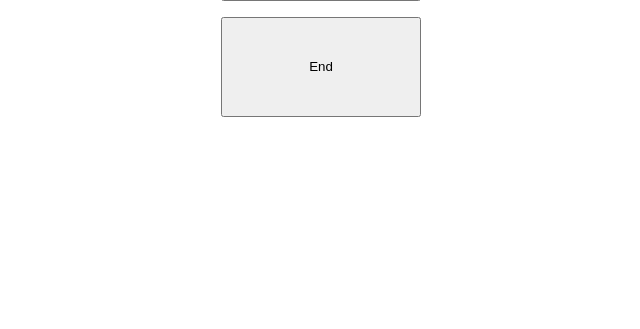
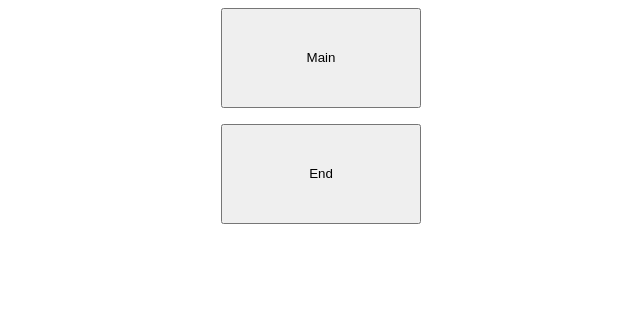
Before and after one commit to Lllxy11/1911, a Flask app: template templates/image_result.html in a window 1280 px wide. Shown: the part 471-800 px from the top of the page, without its empty margins (103-743 px from the left). Run offline with Flask 3, Linux system fonts and the light colour scheme; the template is opened without the code that fills it: most values are stand-ins (such as "Sample title", 1, 10 or a date in 2020).

Commit message:
Update image_result.html

```diff
--- a/templates/image_result.html
+++ b/templates/image_result.html
@@ -1,18 +1,21 @@
 <style>
-.container{width:100%;margin:auto;}
-@media(min-width:600px){.container{width: 80%;}}
-@media(min-width:768px){.container{width: 60%;}}
-@media(min-width:1024px){.container{width: 50%;}}
+    .container{width:100%;margin:auto}
+    @media (min-width:600px) {.container{width: 80%;}}
+    @media (min-width:768px) {.container{width: 60%;}}
+    @media (min-width:1024px) {.container{width: 50%;}}
 </style>
 
 <div class="container">
-<h1>The image generated by Midjourney：</h1>
-<p></p><h6>{{r}}</h6></p>
-<p><img src={{r}}width="320" height="240"></p>
-<form action="/main"method="post">
-    <input type="submit"value="Generate another picture."style="width:200px;height:100px;">
+<h1>The image generated by Midjourney : </h1>
+<p><h6>{{r}}</h6></p>
+<p><img src={{r}} width="320" height="240"></p>
+<form action="/image_gpt"method="post">
+    <input type="submit"value="Generate Another Picture"style="width:200px;height:100px;">
 </form>
-<form action="/end"method="post">
-    <input type="submit"value="End"style="width:200px;height:100px;">
+<form action="/main" method="post">
+        <input type = "submit" value="Main" style="width:200px;height:100px;">
+</form>
+<form action="/end" method="post">
+    <input type = "submit" value="End" style="width:200px;height:100px;">
 </form>
 </div>
```
